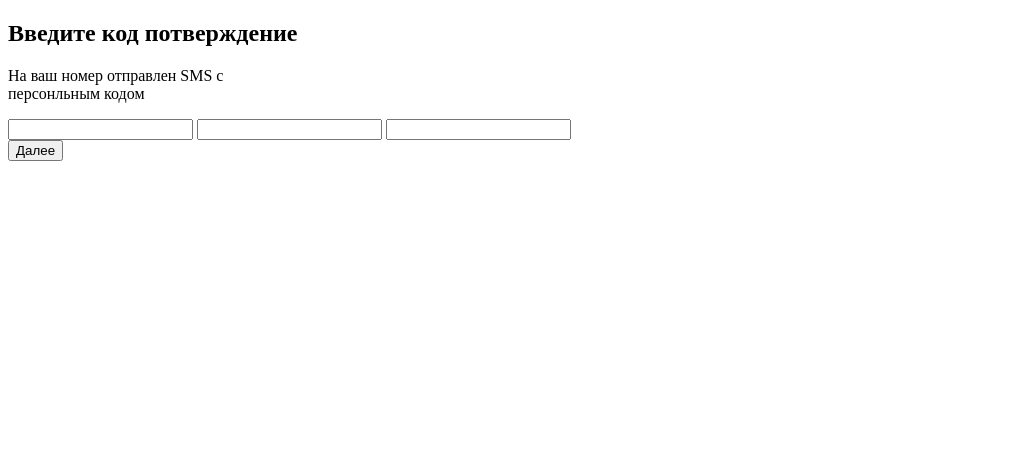
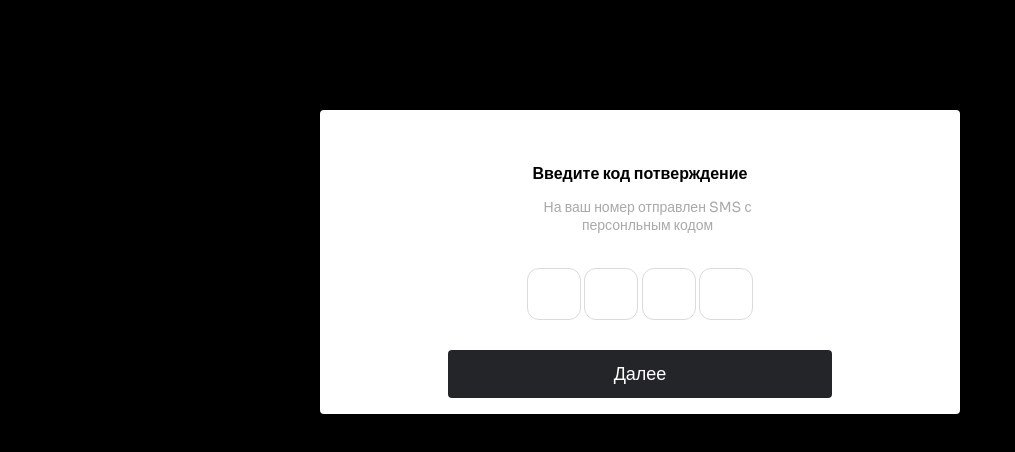
Before and after one commit to begimaiWE/MegaStore, a plain HTML site: page index2.html in a window 1280 px wide. Shown: the whole page, without its empty margins (0-1015 px from the left). Drawn offline with Linux system fonts and the light colour scheme.

Commit message:
feat: added styles for class second

```diff
--- a/index2.html
+++ b/index2.html
@@ -6,6 +6,10 @@
           content="width=device-width, user-scalable=no, initial-scale=1.0, maximum-scale=1.0, minimum-scale=1.0">
     <meta http-equiv="X-UA-Compatible" content="ie=edge">
     <title>Страница 2</title>
+    <link rel="stylesheet" href="./style.css">
+    <link rel="preconnect" href="https://fonts.googleapis.com">
+    <link rel="preconnect" href="https://fonts.gstatic.com" crossorigin>
+    <link href="https://fonts.googleapis.com/css2?family=Sora:wght@400;600&display=swap" rel="stylesheet">
 </head>
 <body>
 <div class="second">
@@ -14,6 +18,7 @@
     <input type="text">
     <input type="text">
     <input type="text">
+    <input type="text">
     <br>
     <button>Далее</button>
 </div>
--- a/style.css
+++ b/style.css
@@ -2,13 +2,14 @@ body{
     background-color: black;
     font-family: 'Sora', sans-serif;
 }
-.first{
+.first,.second{
     width:640px;
     height: 264px;
     background-color:#FFFFFF;
     text-align: center;
     padding-top: 40px;
-    margin:130px auto;
+    margin:110px auto;
+    border-radius: 4px;
 }
 h2 {
     font-size: 16px;
@@ -39,3 +40,21 @@ button{
 
 
 }
+.second input{
+
+    width:48px;
+    height:48px;
+    border: 1px solid #DADADA;
+    border-radius: 12px;
+    margin-bottom: 30px;
+    margin-top: 20px;
+}
+.second p{
+     text-align: center;
+    color:#A9A9A9;
+    font-size: 14px;
+
+}
+.second{
+    text-align: center;
+}
```
